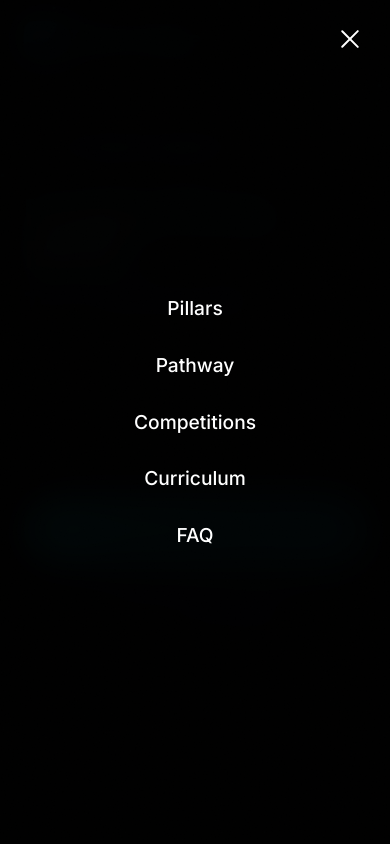
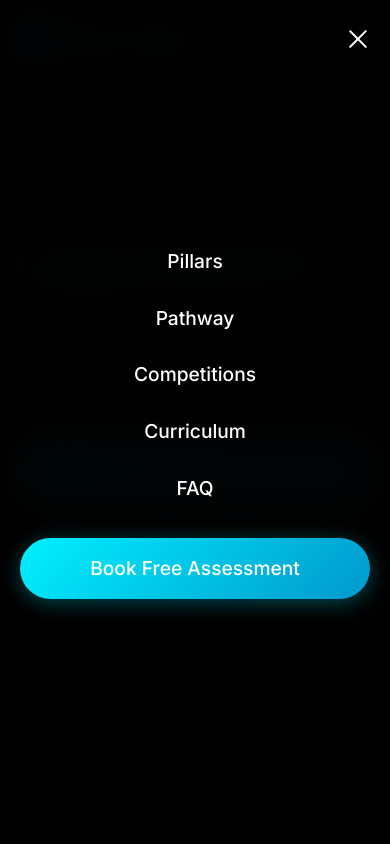
Before and after one commit to vigneshwaran484/Brain-forge, a React (Vite) app in the folder client/: page / in a window 390 px wide. Both pictures are taken after a click on the element 350 px from the left and 39 px from the top of the page. Shown: the top 844 px of the page. Built offline with nearby package versions, Linux system fonts and the light colour scheme.

Commit message:
changes1

```diff
--- a/client/src/components/Navbar.jsx
+++ b/client/src/components/Navbar.jsx
@@ -22,6 +22,9 @@ export default function Navbar() {
                     <a href="#competition" onClick={() => setOpen(false)}>Competitions</a>
                     <a href="#curriculum" onClick={() => setOpen(false)}>Curriculum</a>
                     <a href="#faq" onClick={() => setOpen(false)}>FAQ</a>
+                    <div className="mobile-cta-only">
+                        <a href="#enroll" className="btn btn-primary" onClick={() => setOpen(false)}>Book Free Assessment</a>
+                    </div>
                 </div>
                 <div className="nav-cta">
                     <a href="#enroll" className="btn btn-primary magnetic">Book Free Assessment</a>
--- a/client/src/index.css
+++ b/client/src/index.css
@@ -365,6 +365,10 @@ select {
   font-size: 0.85rem
 }
 
+.mobile-cta-only {
+  display: none
+}
+
 .hamburger {
   display: none;
   flex-direction: column;
@@ -2731,7 +2735,9 @@ select {
   }
 
   .pillars-hex {
-    width: 100%
+    width: 100%;
+    grid-template-columns: 1fr 1fr;
+    gap: 16px
   }
 
   .pillar-card {
@@ -2748,12 +2754,6 @@ select {
     min-height: auto
   }
 
-  .pillars-hex {
-    display: grid;
-    grid-template-columns: 1fr 1fr;
-    gap: 16px
-  }
-
   .pillars-center {
     display: none
   }
@@ -2798,6 +2798,10 @@ select {
 
   .vscode-sidebar {
     display: none
+  }
+
+  .subject-grid {
+    grid-template-columns: 1fr 1fr
   }
 }
 
@@ -2844,6 +2848,18 @@ select {
     display: flex
   }
 
+  .mobile-cta-only {
+    display: block;
+    margin-top: 10px;
+    width: 100%;
+    padding: 0 20px;
+  }
+
+  .mobile-cta-only .btn {
+    width: 100%;
+    justify-content: center;
+  }
+
   .hamburger.open span:nth-child(1) {
     transform: rotate(45deg) translate(5px, 5px)
   }
@@ -2862,7 +2878,12 @@ select {
   }
 
   .hero h1 {
-    font-size: 2.4rem
+    font-size: clamp(2rem, 8vw, 2.8rem)
+  }
+
+  .hero-sub {
+    font-size: 1rem;
+    margin-bottom: 8px
   }
 
   .pillars-hex {
@@ -2883,6 +2904,20 @@ select {
 
   .stats-row {
     grid-template-columns: 1fr 1fr
+  }
+
+  .curr-timeline {
+    overflow-x: auto;
+    padding-bottom: 20px;
+  }
+
+  .curr-stops {
+    min-width: 600px;
+    padding: 0 20px;
+  }
+
+  .subject-grid {
+    grid-template-columns: 1fr
   }
 
   .timeline {
@@ -2923,10 +2958,13 @@ select {
   }
 
   .hero-ctas {
-    flex-direction: column
+    flex-direction: column;
+    gap: 12px;
+    width: 100%
   }
 
   .hero-ctas .btn {
+    width: 100%;
     text-align: center;
     justify-content: center
   }
@@ -2954,3 +2992,22 @@ select {
     display: none
   }
 }
+
+@media(max-width:480px) {
+  .section-title {
+    font-size: 1.8rem;
+  }
+
+  .container {
+    padding: 0 16px;
+  }
+
+  .hero-badge {
+    font-size: 0.7rem;
+    padding: 6px 12px;
+  }
+
+  .stat-number {
+    font-size: 2rem;
+  }
+}
```
